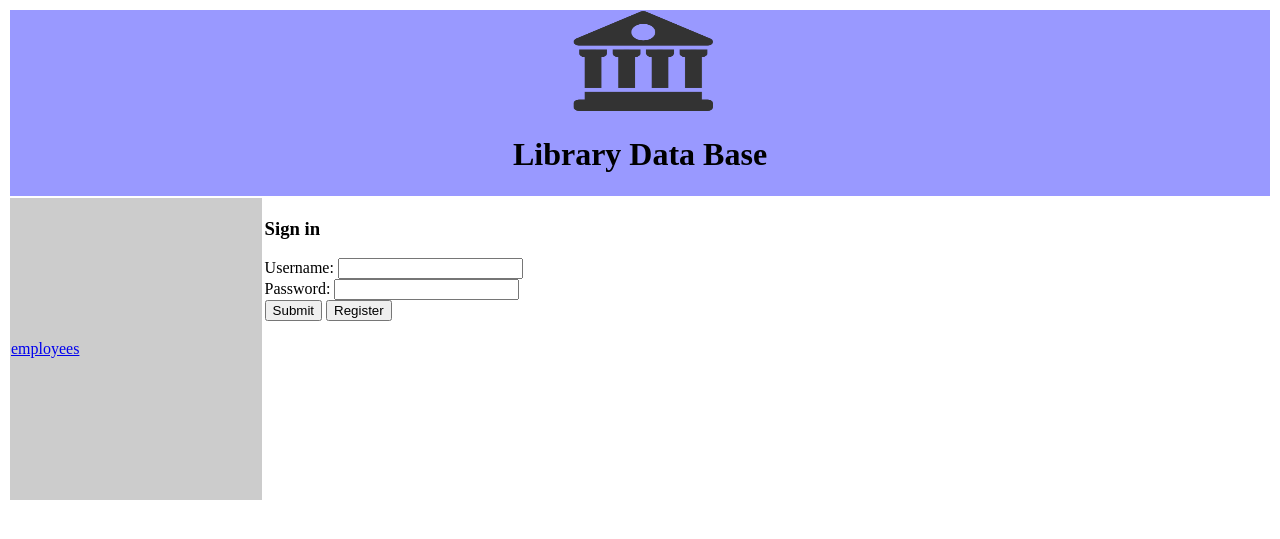
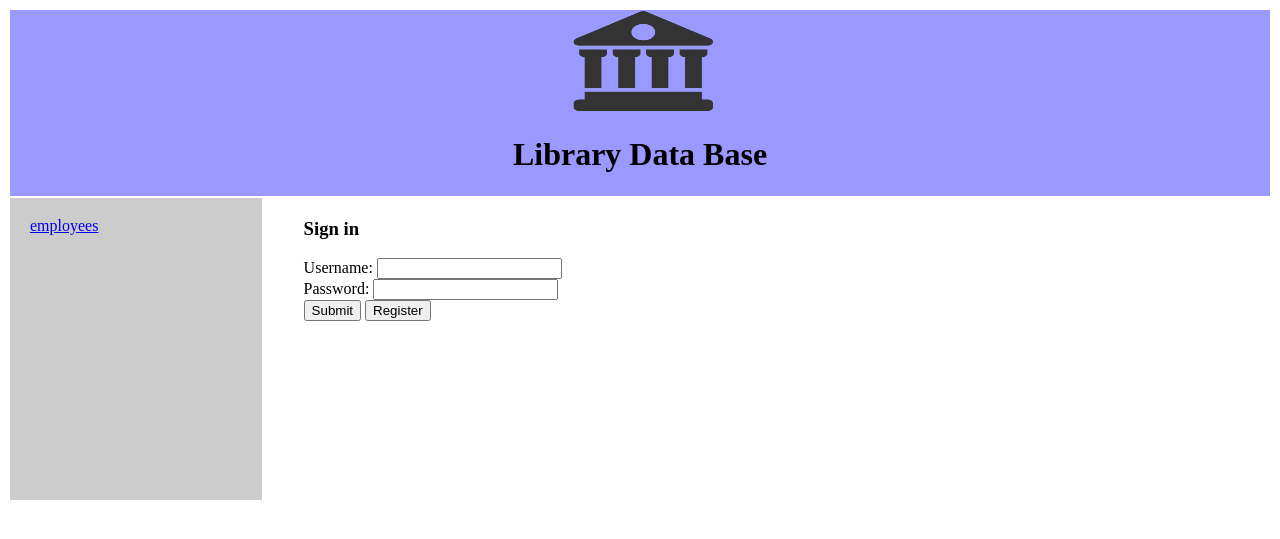
Before and after one commit to exspeed/lib, a PHP site: page /index.php in a window 1280 px wide. Shown: the top 539 px of the page. Run offline with PHP 8.4, Linux system fonts and the light colour scheme.

Commit message:
adding style

```diff
--- a/index.php
+++ b/index.php
@@ -31,8 +31,8 @@ $con = mysqli_connect ( $host, $user, $password, $db ) or die ( "some error" );
 				<h1>Library Data Base</h1></td>
 		</tr>
 		<tr>
-			<td width="20%" bgcolor="#cccccc" height="300"><a href="employee.php">employees</a></td>
-			<td width="80%" valign="top">
+			<td width="20%" valign="top"  bgcolor="#cccccc" height="300" style="padding-left: 20px"><a href="employee.php"><br>employees</a></td>
+			<td width="80%" valign="top" style="padding-left: 40px">
 				<h3>Sign in</h3>
       <?php
 						if (isset ( $_GET ['incorrect'] )) {
```
